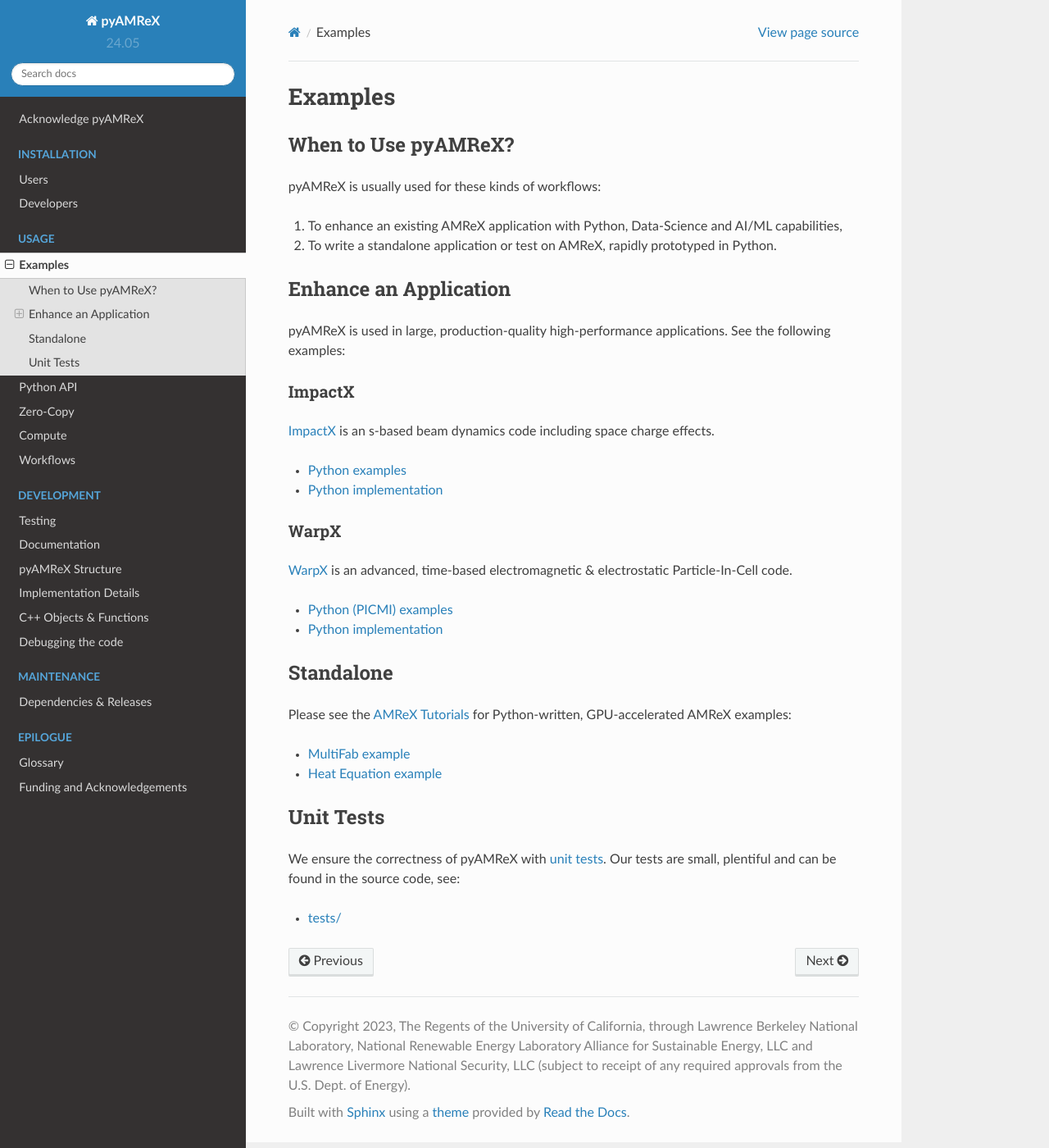
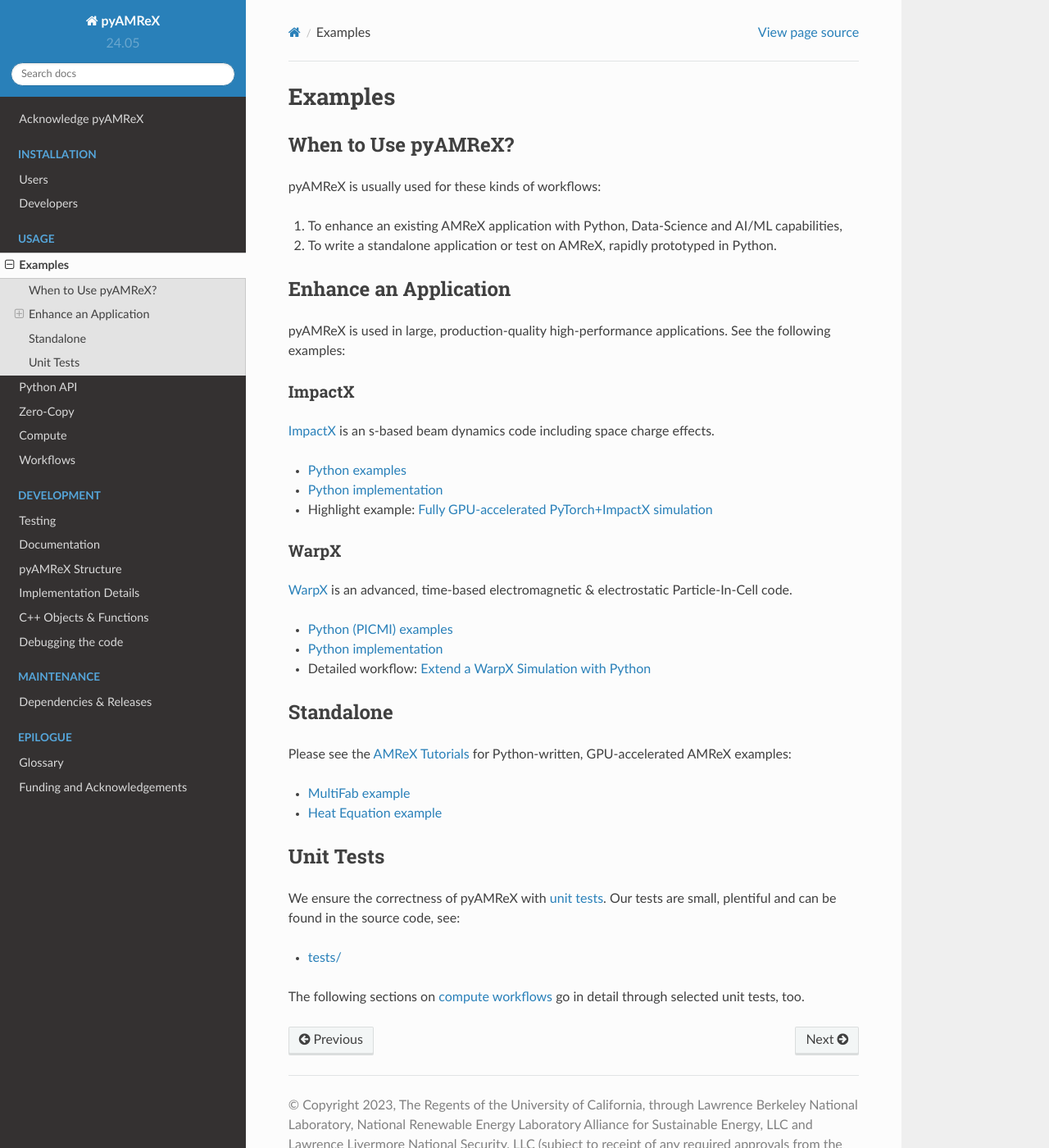
Before and after one commit to AMReX-Codes/pyamrex, a Sphinx documentation site: the page built from docs/source/usage/examples.rst, in a window 1280 px wide and 1400 px high. Shown: the whole window at 82% size. Built offline with Sphinx 7.4.7 and the Read the Docs theme 2.0.0, drawn with Linux system fonts in a browser that asks for light colours.

Commit message:
Doc: Link More Examples (#325)

```diff
--- a/docs/source/usage/examples.rst
+++ b/docs/source/usage/examples.rst
@@ -27,6 +27,8 @@
 
 * `Python examples <https://impactx.readthedocs.io/en/latest/usage/examples.html>`__
 * `Python implementation <https://github.com/ECP-WarpX/impactx/tree/development/src/python>`__
+* Highlight example: `Fully GPU-accelerated PyTorch+ImpactX simulation <https://impactx.readthedocs.io/en/latest/usage/examples/pytorch_surrogate_model/README.html>`__
+
 
 WarpX
 """""
@@ -34,6 +36,7 @@
 
 * `Python (PICMI) examples <https://warpx.readthedocs.io/en/latest/usage/examples.html>`__
 * `Python implementation <https://github.com/ECP-WarpX/WarpX/tree/development/Source/Python>`__
+* Detailed workflow: `Extend a WarpX Simulation with Python <https://warpx.readthedocs.io/en/latest/usage/workflows/python_extend.html>`__
 
 
 Standalone
@@ -52,3 +55,5 @@
 Our tests are small, plentiful and can be found in the source code, see:
 
 * `tests/ <https://github.com/AMReX-Codes/pyamrex/tree/development/tests>`__
+
+The following sections on :ref:`compute workflows <usage-compute>` go in detail through selected unit tests, too.
```
